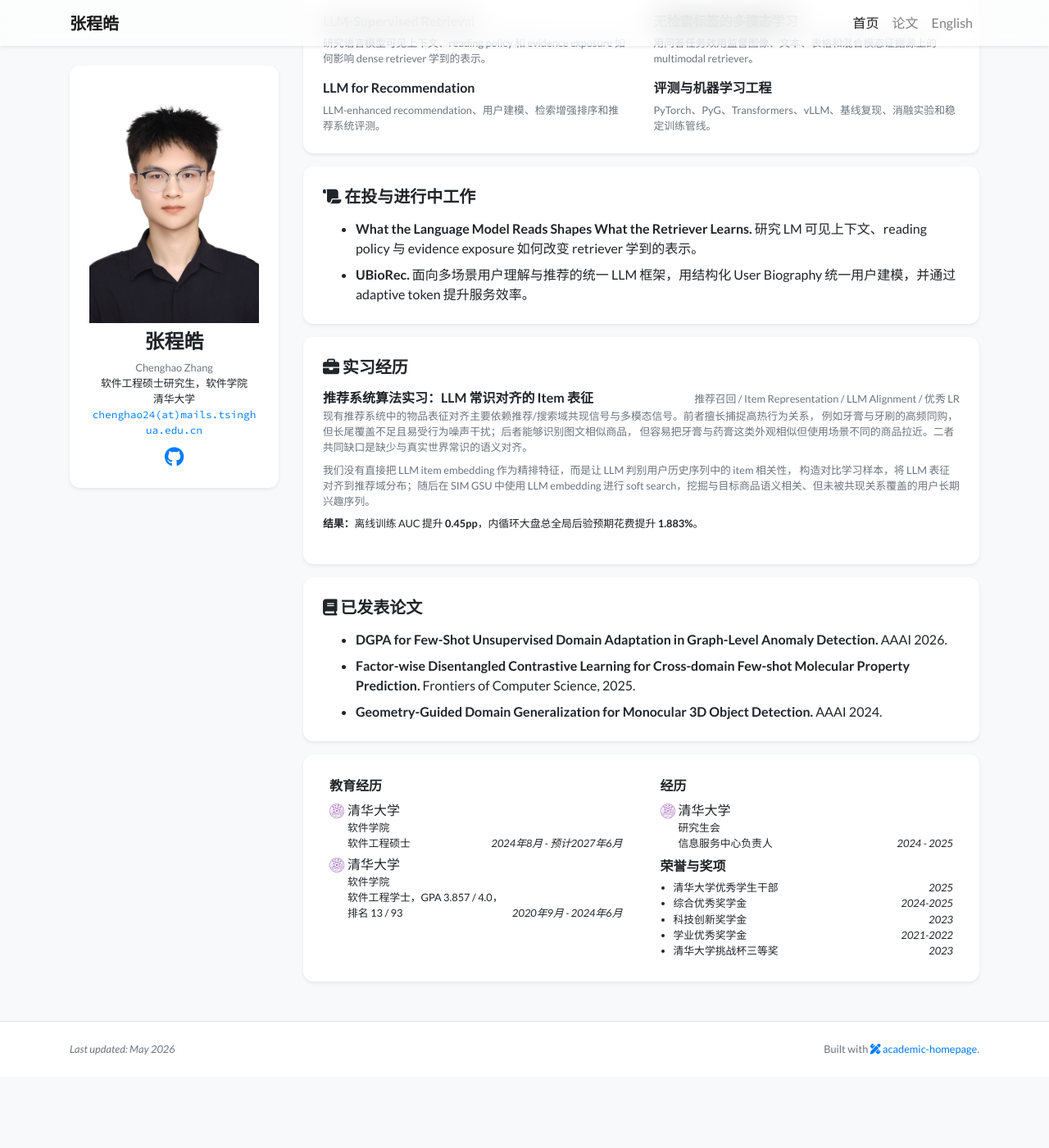
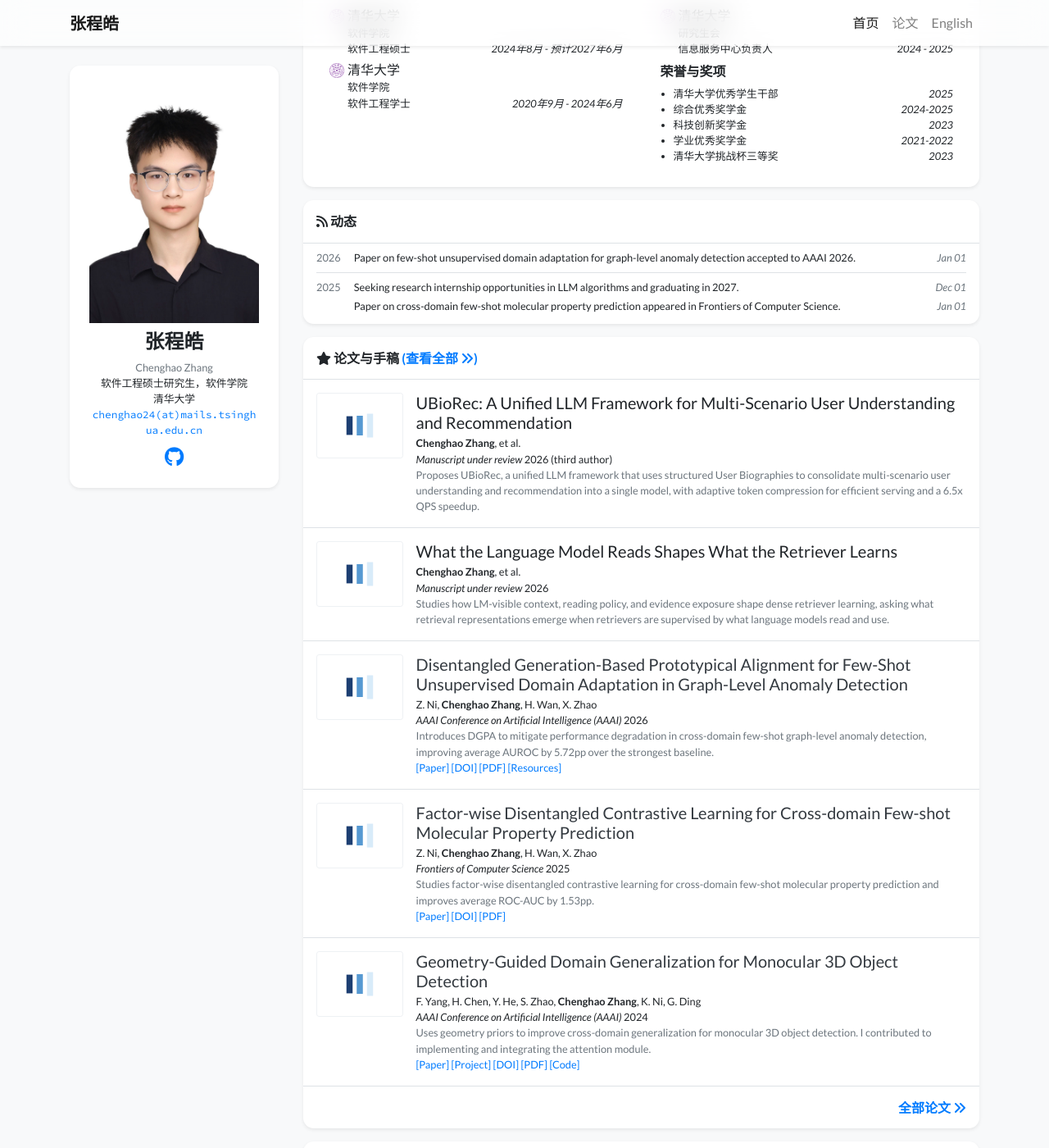
Before and after one commit to zhang-cheng-hao/zhang-cheng-hao.github.io, a Jekyll site: the page built from zh.html, in a window 1280 px wide and 1400 px high, scrolled down 389 px. Shown: the whole window at 82% size. Built offline with Jekyll 4.4.1, drawn with Linux system fonts in a browser that asks for light colours; nearby versions of some CDN libraries; a style sheet for code colours, icons or effects is not loaded; before the commit the page ends 1702 px from its top, so only the background shows below that; some of the changed text lies outside the part shown.

Commit message:
Reorder homepage sections

```diff
--- a/_data/profile.yml
+++ b/_data/profile.yml
@@ -48,7 +48,7 @@ education:
 - name: Tsinghua University
   logo: /assets/images/badges/THU.png
   dept: School of Software
-  position: B.Eng. in Software Engineering, GPA 3.857 / 4.0, Rank 13 / 93
+  position: B.Eng. in Software Engineering
   date: Sep. 2020 - Jun. 2024
 
 education_zh:
@@ -60,7 +60,7 @@ education_zh:
 - name: 清华大学
   logo: /assets/images/badges/THU.png
   dept: 软件学院
-  position: 软件工程学士，GPA 3.857 / 4.0，排名 13 / 93
+  position: 软件工程学士
   date: 2020年9月 - 2024年6月
 
 experience:
--- a/_includes/widgets/news_card.html
+++ b/_includes/widgets/news_card.html
@@ -1,7 +1,11 @@
 {% assign news_by_year = site.news | sort: "date" | reverse | slice: 0, include.limit | group_by_exp: "item", "item.date | date: '%Y'" -%}
+{% assign news_title = "News" %}
+{% if page.lang == "zh" %}
+    {% assign news_title = "动态" %}
+{% endif %}
 
 <div class="my-3 bg-white shadow-sm rounded-xl">
-    <h6 class="p-3 mb-0 border-bottom border-gray"><i class="fas fa-rss"></i> News</h6>
+    <h6 class="p-3 mb-0 border-bottom border-gray"><i class="fas fa-rss"></i> {{ news_title }}</h6>
     <div class="px-3 pb-1 small">
         {% for year in news_by_year %}
         <div class="media py-1 {% if not_first -%}border-top border-gray{%- endif %}">
--- a/_includes/widgets/publication_card.html
+++ b/_includes/widgets/publication_card.html
@@ -1,13 +1,21 @@
 {% assign publications = include.publications %}
+{% assign publication_default_title = '<i class="fas fa-star"></i> Selected Recent Publications' %}
+{% assign view_all_label = 'view all' %}
+{% assign all_publications_label = 'All publications' %}
+{% if page.lang == "zh" %}
+    {% assign publication_default_title = '<i class="fas fa-star"></i> 近期论文' %}
+    {% assign view_all_label = '查看全部' %}
+    {% assign all_publications_label = '全部论文' %}
+{% endif %}
 <div class="my-3 p-0 bg-white shadow-sm rounded-xl">
     <h6 class="border-bottom border-gray p-3 mb-0">
-        {% if include.title %}{{ include.title }}{% else %}<i class="fas fa-star"></i> Selected Recent Publications{% endif %}
-        <a href="{{ 'publications' | relative_url }}">(view all <i class="fas fa-angle-double-right"></i>)</a>
+        {% if include.title %}{{ include.title }}{% else %}{{ publication_default_title }}{% endif %}
+        <a href="{{ 'publications' | relative_url }}">({{ view_all_label }} <i class="fas fa-angle-double-right"></i>)</a>
     </h6>
     {% for item in publications limit:include.limit %}
         {% include widgets/publication_item.html item=item first=false last=false %}
     {% endfor %}
     <h6 class="d-block p-3 mt-0 text-right">
-        <a href="{{ 'publications' | relative_url }}">All publications <i class="fas fa-angle-double-right"></i></a>
+        <a href="{{ 'publications' | relative_url }}">{{ all_publications_label }} <i class="fas fa-angle-double-right"></i></a>
     </h6>
 </div>
--- a/zh.html
+++ b/zh.html
@@ -32,47 +32,23 @@ permalink: /zh/
             </div>
         </div>
 
-        <div class="row mt-3">
-            <div class="col">
-                <div class="card border-0 shadow-sm bg-white">
-                    <div class="card-body p-4">
-                        <h5 class="mb-3"><i class="fas fa-microscope"></i> 研究主线</h5>
-                        <div class="row">
-                            <div class="col-md-6 mb-3">
-                                <h6>LLM-Supervised Retrieval</h6>
-                                <p class="small mb-0 text-muted">研究语言模型可见上下文、reading policy 和 evidence exposure 如何影响 dense retriever 学到的表示。</p>
-                            </div>
-                            <div class="col-md-6 mb-3">
-                                <h6>无检索标签的多模态学习</h6>
-                                <p class="small mb-0 text-muted">用问答任务效用监督图像、文本、表格和混合模态证据源上的 multimodal retriever。</p>
-                            </div>
-                            <div class="col-md-6 mb-3 mb-md-0">
-                                <h6>LLM for Recommendation</h6>
-                                <p class="small mb-0 text-muted">LLM-enhanced recommendation、用户建模、检索增强排序和推荐系统评测。</p>
-                            </div>
-                            <div class="col-md-6">
-                                <h6>评测与机器学习工程</h6>
-                                <p class="small mb-0 text-muted">PyTorch、PyG、Transformers、vLLM、基线复现、消融实验和稳定训练管线。</p>
-                            </div>
-                        </div>
-                    </div>
-                </div>
-            </div>
-        </div>
+        {% include widgets/experience_card.html %}
 
-        <div class="row mt-3">
-            <div class="col">
-                <div class="card border-0 shadow-sm bg-white">
-                    <div class="card-body p-4">
-                        <h5 class="mb-3"><i class="fas fa-scroll"></i> 在投与进行中工作</h5>
-                        <ul class="mb-0">
-                            <li class="mb-2"><strong>What the Language Model Reads Shapes What the Retriever Learns.</strong> 研究 LM 可见上下文、reading policy 与 evidence exposure 如何改变 retriever 学到的表示。</li>
-                            <li><strong>UBioRec.</strong> 面向多场景用户理解与推荐的统一 LLM 框架，用结构化 User Biography 统一用户建模，并通过 adaptive token 提升服务效率。</li>
-                        </ul>
-                    </div>
-                </div>
-            </div>
-        </div>
+        {% if site.data.display.homepage.show_news %}
+        {% assign count_news = site.news | size %}
+        {% if count_news > 0 %}
+        {% include widgets/news_card.html limit=site.data.display.homepage.num_news %}
+        {% endif %}
+        {% endif %}
+
+        {% if site.data.display.homepage.show_selected_publications %}
+        {% assign pubs = site.publications | sort: "date" | reverse | where: "selected", true %}
+        {%
+        include widgets/publication_card.html
+        publications=pubs
+        title='<i class="fas fa-star"></i> 论文与手稿'
+        %}
+        {% endif %}
 
         <div class="row mt-3">
             <div class="col">
@@ -108,17 +84,28 @@ permalink: /zh/
             <div class="col">
                 <div class="card border-0 shadow-sm bg-white">
                     <div class="card-body p-4">
-                        <h5 class="mb-3"><i class="fas fa-book"></i> 已发表论文</h5>
-                        <ul class="mb-0">
-                            <li class="mb-2"><strong>DGPA for Few-Shot Unsupervised Domain Adaptation in Graph-Level Anomaly Detection.</strong> AAAI 2026.</li>
-                            <li class="mb-2"><strong>Factor-wise Disentangled Contrastive Learning for Cross-domain Few-shot Molecular Property Prediction.</strong> Frontiers of Computer Science, 2025.</li>
-                            <li><strong>Geometry-Guided Domain Generalization for Monocular 3D Object Detection.</strong> AAAI 2024.</li>
-                        </ul>
+                        <h5 class="mb-3"><i class="fas fa-microscope"></i> 研究主线</h5>
+                        <div class="row">
+                            <div class="col-md-6 mb-3">
+                                <h6>LLM-Supervised Retrieval</h6>
+                                <p class="small mb-0 text-muted">研究语言模型可见上下文、reading policy 和 evidence exposure 如何影响 dense retriever 学到的表示。</p>
+                            </div>
+                            <div class="col-md-6 mb-3">
+                                <h6>无检索标签的多模态学习</h6>
+                                <p class="small mb-0 text-muted">用问答任务效用监督图像、文本、表格和混合模态证据源上的 multimodal retriever。</p>
+                            </div>
+                            <div class="col-md-6 mb-3 mb-md-0">
+                                <h6>LLM for Recommendation</h6>
+                                <p class="small mb-0 text-muted">LLM-enhanced recommendation、用户建模、检索增强排序和推荐系统评测。</p>
+                            </div>
+                            <div class="col-md-6">
+                                <h6>评测与机器学习工程</h6>
+                                <p class="small mb-0 text-muted">PyTorch、PyG、Transformers、vLLM、基线复现、消融实验和稳定训练管线。</p>
+                            </div>
+                        </div>
                     </div>
                 </div>
             </div>
         </div>
-
-        {% include widgets/experience_card.html %}
     </div>
 </div>
```
Also changed, not shown: index.html (+20 -34 lines).
